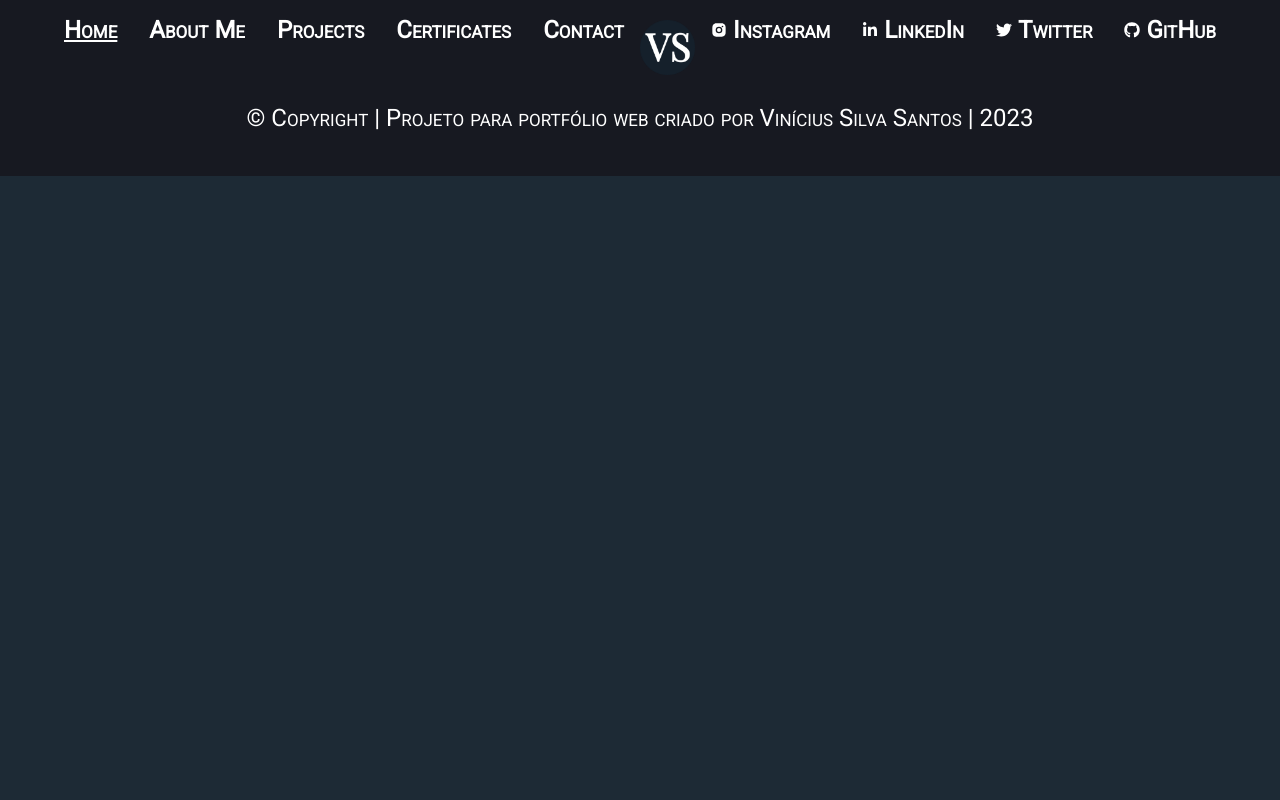
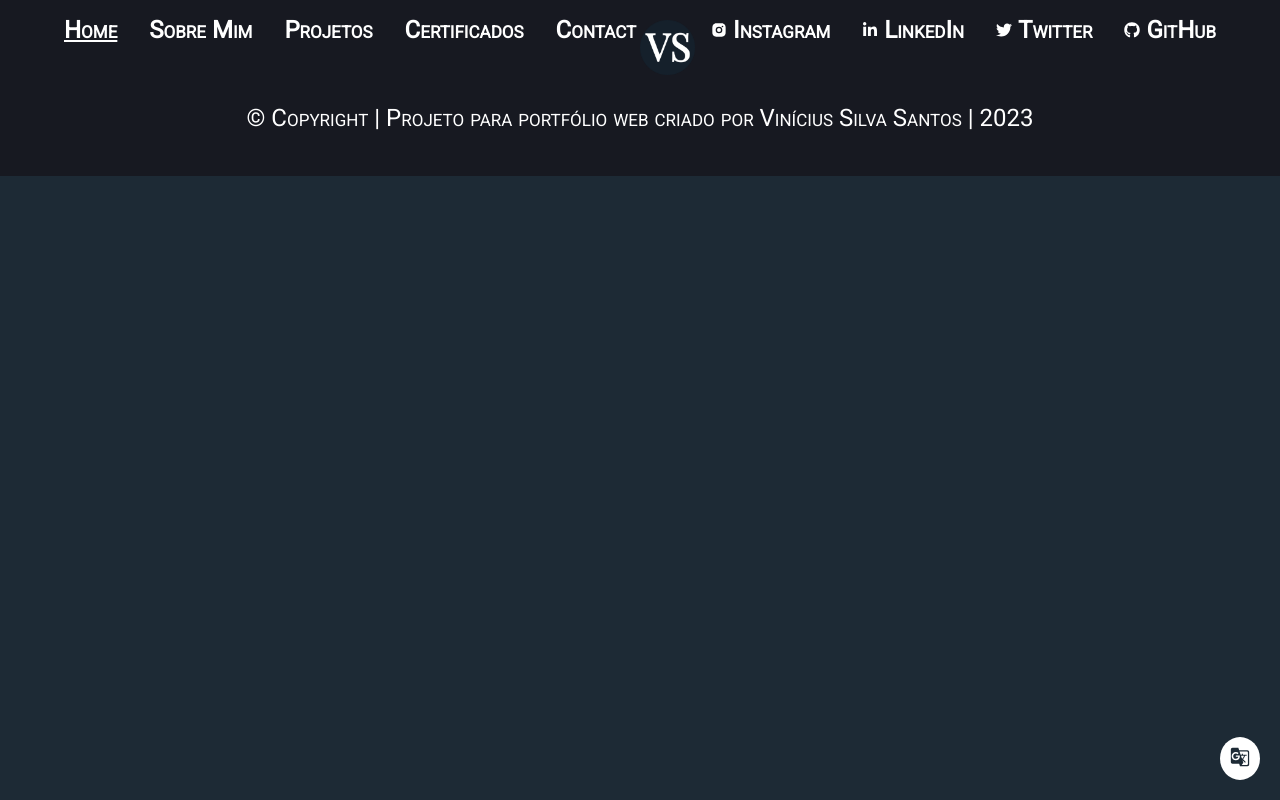
Before and after one commit to viniciussis/My_Portfolio, a React (Create React App) app: page / in a window 1280 px wide. Built offline with nearby package versions, Linux system fonts and the light colour scheme.

Commit message:
add toggle language button

```diff
--- a/src/App.js
+++ b/src/App.js
@@ -1,10 +1,12 @@
 import { BrowserRouter, Route, Routes } from "react-router-dom";
 import Home from "./pages/Home";
 import Default from "./components/Default";
+import { LanguageProvider } from "./context/LanguageContext.js";
 
 function App() {
   return (
     <BrowserRouter>
+      <LanguageProvider>
         <Routes>
           <Route path='/' element={<Default/>}>
             <Route index element={<Home/>}/>
@@ -14,6 +16,7 @@ function App() {
             <Route path='/contact' element={<Home/>}/>
           </Route>
         </Routes>
+      </LanguageProvider>
     </BrowserRouter>
   );
 }
--- a/src/components/Default/index.js
+++ b/src/components/Default/index.js
@@ -1,5 +1,6 @@
 import Footer from '../Footer'
 import Header from '../Header'
+import LanguageButton from '../LanguageButton'
 import './Default.css'
 
 const Default = () => {
@@ -7,6 +8,7 @@ const Default = () => {
     <>
       <Header/>
       <Footer/>
+      <LanguageButton/>
     </>
   )
 }
--- a/src/components/Footer/index.js
+++ b/src/components/Footer/index.js
@@ -1,9 +1,15 @@
+import { useLanguage } from '../../context/LanguageContext'
 import './Footer.css'
 
 const Footer = () => {
-  return(
+  const { language } = useLanguage();
+
+  return (
     <footer className='footer'>
-        <p>&copy; Copyright | Projeto para portfólio web criado por Vinícius Silva Santos | 2023</p>
+      <p>&copy; {language === 'pt'
+        ? 'Copyright | Projeto para portfólio web criado por Vinícius Silva Santos | 2023'
+        : 'Copyright | Project for web portfolio created by Vinícius Silva Santos | 2023'}
+      </p>
     </footer>
   )
 }
--- a/src/components/Header/index.js
+++ b/src/components/Header/index.js
@@ -3,16 +3,19 @@ import { FaLinkedinIn, FaGithub, FaTwitter } from "react-icons/fa";
 import { RiInstagramFill } from "react-icons/ri";
 import imgHeader from '../../favicon/apple-touch-icon.png'
 import Links from '../Links'
+import { useLanguage } from '../../context/LanguageContext'
 
 const Header = () => {
+  const { language } = useLanguage();
+
   return (
     <header className='menu'>
       <nav className='navigator'>
         <Links to='/'>Home</Links>
-        <Links to="/about-me">About Me</Links>
-        <Links to="/projects">Projects</Links>
-        <Links to="/certificates">Certificates</Links>
-        <Links to="/contact">Contact</Links>
+        <Links to="/about-me">{language === 'pt' ? 'Sobre Mim' : 'About Me'}</Links>
+        <Links to="/projects">{language === 'pt' ? 'Projetos' : 'Projects'}</Links>
+        <Links to="/certificates">{language === 'pt' ? 'Certificados' : 'Certificates'}</Links>
+        <Links to="/contact">{language === 'pt' ? 'Contact' : 'Contato'}</Links>
       </nav>
       <img className='logo' src={imgHeader} width={55} height={55} alt="logo" />
       <div className='links'>
--- /dev/null
+++ b/src/components/LanguageButton/LanguageButton.css
@@ -0,0 +1,17 @@
+.language {
+  position: fixed;
+  bottom: 20px;
+  right: 20px;
+  padding: 10px;
+  background-color: white;
+  color: #1d2a35;
+  border: none;
+  border-radius: 50%;
+  cursor: pointer;
+  transition-duration: 0.8s;
+}
+
+.language:hover {
+  color: white;
+  background-color: black;
+}
--- /dev/null
+++ b/src/components/LanguageButton/index.js
@@ -0,0 +1,15 @@
+import './LanguageButton.css'
+import { useLanguage } from '../../context/LanguageContext.js';
+import { MdGTranslate } from "react-icons/md";
+
+const LanguageButton = () => {
+  const { toggleLanguage } = useLanguage();
+
+  return (
+    <button className='language' onClick={toggleLanguage}>
+      <MdGTranslate size={20}/>
+    </button>
+  )
+}
+
+export default LanguageButton
--- /dev/null
+++ b/src/context/LanguageContext.js
@@ -0,0 +1,25 @@
+import React, { createContext, useState, useContext } from 'react';
+
+const LanguageContext = createContext();
+
+export const LanguageProvider = ({ children }) => {
+  const [language, setLanguage] = useState('pt');
+
+  const toggleLanguage = () => {
+    setLanguage((prevLanguage) => (prevLanguage === 'pt' ? 'en' : 'pt'));
+  };
+
+  return (
+    <LanguageContext.Provider value={{ language, toggleLanguage }}>
+      {children}
+    </LanguageContext.Provider>
+  );
+};
+
+export const useLanguage = () => {
+  const context = useContext(LanguageContext);
+  if (!context) {
+    throw new Error('useLanguage deve ser usado dentro de um LanguageProvider');
+  }
+  return context;
+};
```
Lines whose indentation alone changed are shown as unchanged.
